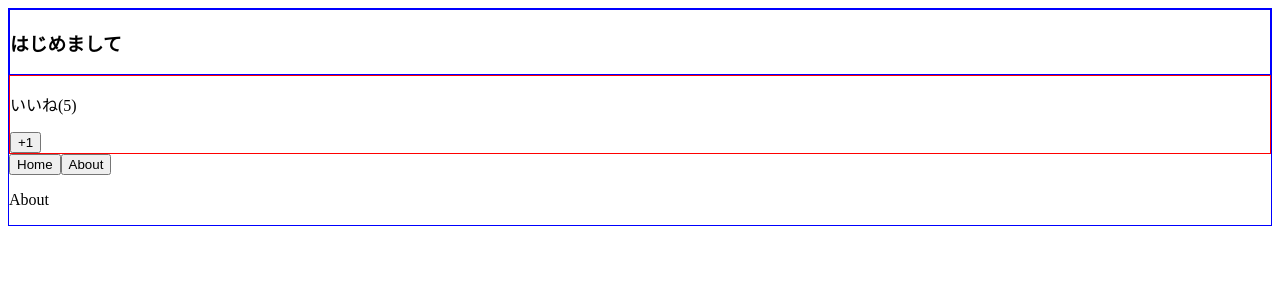
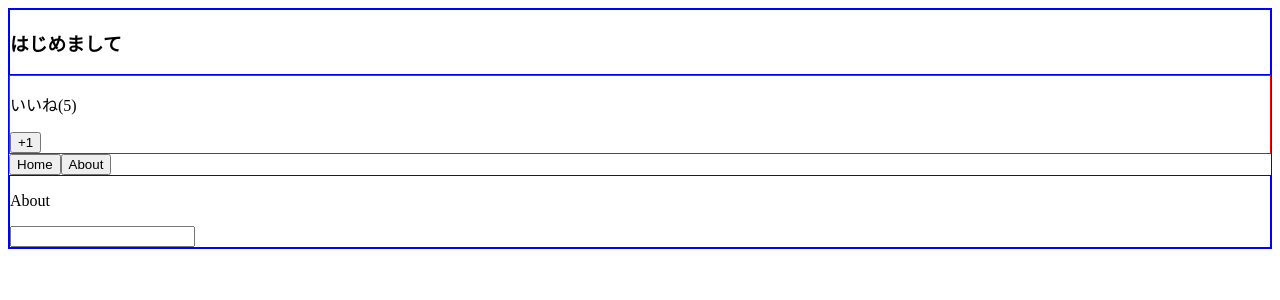
Before and after one commit to tomizawa0214/vue-sample, a Vue app in the folder udemy-vuejs-2/: page / in a window 1280 px wide. Both pictures are taken after a click on the button "About". Shown: the top 300 px of the page. Built offline with nearby package versions, Linux system fonts and the light colour scheme.

Commit message:
動的コンポーネントの状態を保持

```diff
--- a/udemy-vuejs-2/src/App.vue
+++ b/udemy-vuejs-2/src/App.vue
@@ -7,7 +7,9 @@
     <LikeNumber :total-number="number" @my-click="incrementNumber"></LikeNumber>
     <button @click="currentComponent = 'Home'">Home</button>
     <button @click="currentComponent = 'About'">About</button>
-    <component :is="currentComponent"></component>
+    <keep-alive>
+      <component :is="currentComponent"></component>
+    </keep-alive>
   </div>
 </template>
 
--- a/udemy-vuejs-2/src/components/About.vue
+++ b/udemy-vuejs-2/src/components/About.vue
@@ -1,3 +1,6 @@
 <template>
-  <p>About</p>
+  <div>
+    <p>About</p>
+    <input>
+  </div>
 </template>
```
